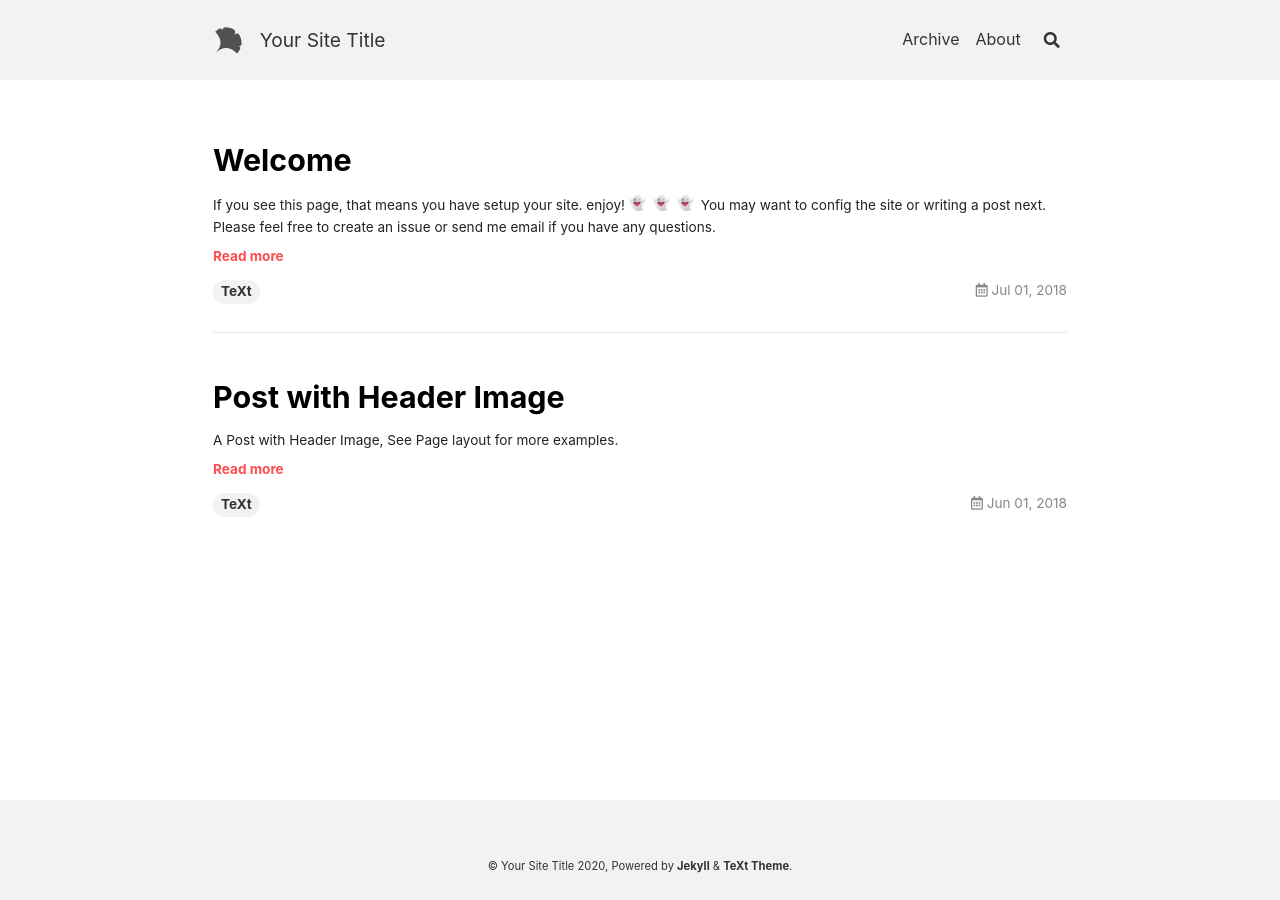
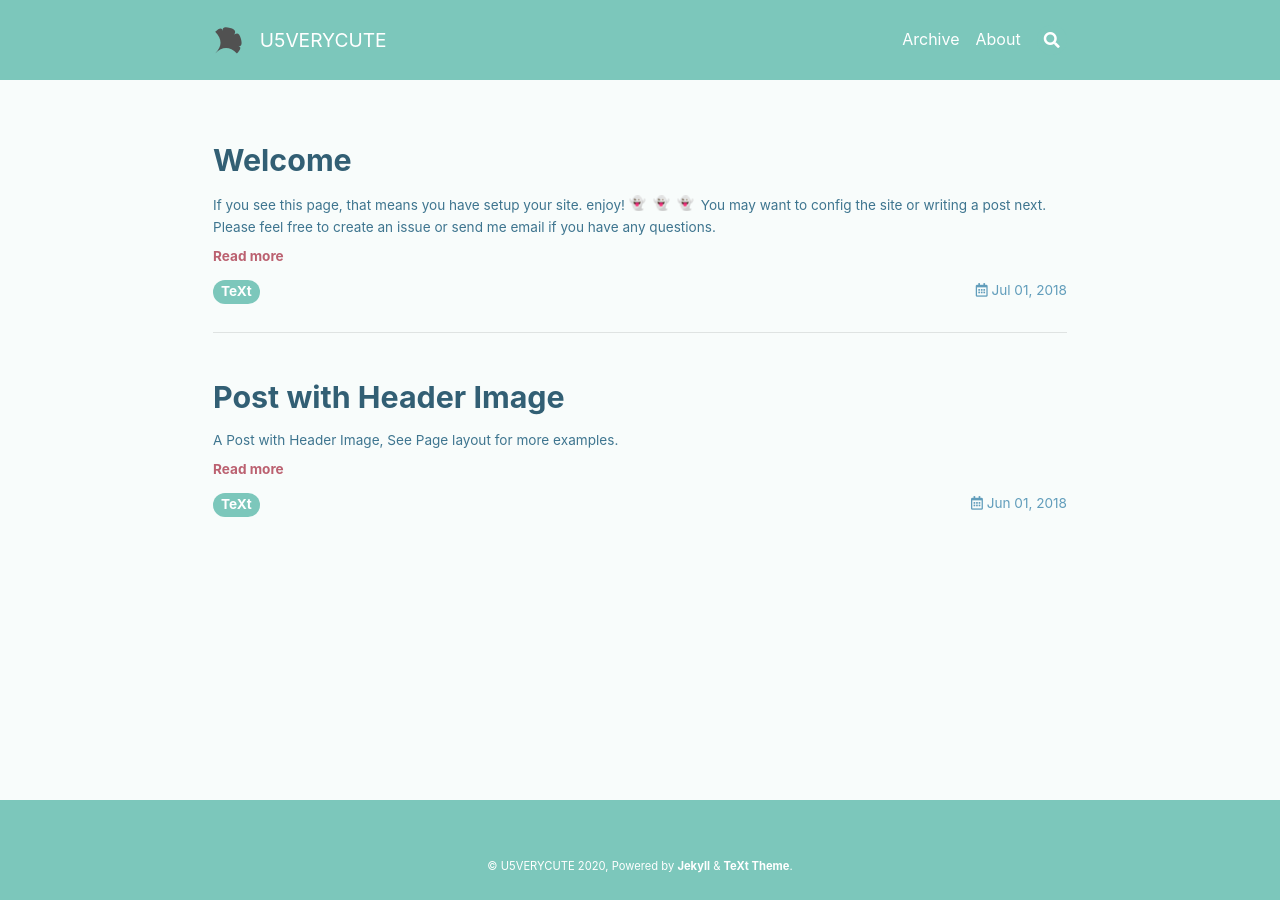
Before and after one commit to u5youwu/u5youwu.github.io, a Jekyll site: the page built from index.html, in a window 1280 px wide. Built offline with Jekyll 4.4.1, drawn with Linux system fonts in a browser that asks for light colours; nearby versions of some CDN libraries; emoji names are drawn with the system emoji font; the list of posts is cut into pages by our own code.

Commit message:
修改了config文件

```diff
--- a/_config.yml
+++ b/_config.yml
@@ -16,11 +16,11 @@
 
 ## => Site Settings
 ##############################
-text_skin: default # "default" (default), "dark", "forest", "ocean", "chocolate", "orange"
+text_skin: forest # "default" (default), "dark", "forest", "ocean", "chocolate", "orange"
 highlight_theme: default # "default" (default), "tomorrow", "tomorrow-night", "tomorrow-night-eighties", "tomorrow-night-blue", "tomorrow-night-bright"
 url     : # the base hostname & protocol for your site e.g. https://www.someone.com
 baseurl : # does not include hostname
-title   : Your Site Title
+title   : U5VERYCUTE
 description: > # this means to ignore newlines until "Language & timezone"
   Your Site Description
 
@@ -35,7 +35,7 @@ timezone: # see https://en.wikipedia.org/wiki/List_of_tz_database_time_zones for
 ##############################
 author:
   type      : # "person" (default), "organization"
-  name      : Your Name
+  name      : U5
   url       :
   avatar    : # path or url of avatar image (square)
   bio       : I am an amazing person.
```
